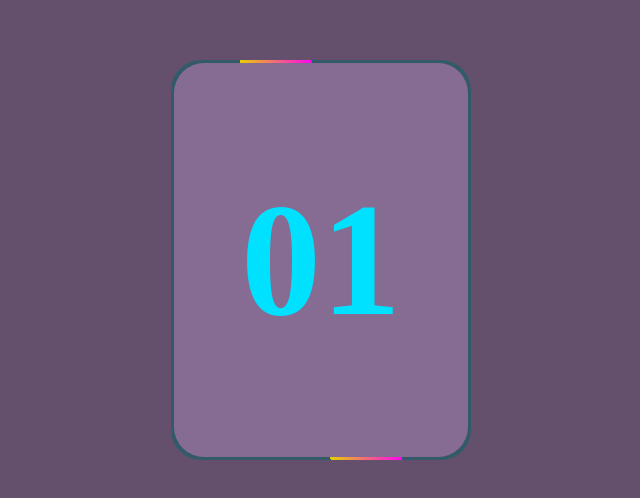
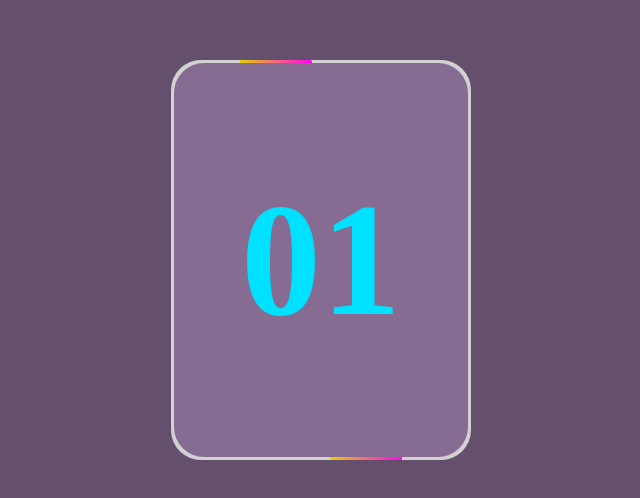
Before and after one commit to NurMohammad32/border-style, a plain HTML site: page index.html in a window 1280 px wide. Shown: the part 140-638 px from the top of the page, without its empty margins (319-959 px from the left). Drawn offline with Linux system fonts and the light colour scheme; a web font is replaced by a local one.

Commit message:
Update style.css

```diff
--- a/style.css
+++ b/style.css
@@ -22,7 +22,7 @@ body{
     display: flex;
     justify-content: center;
     align-items: center;
-    background: rgba(0, 100, 100, 0.5);
+    background: rgba(210, 210, 210, 1);
     overflow: hidden;
     border-radius: 30px;
 }
```
